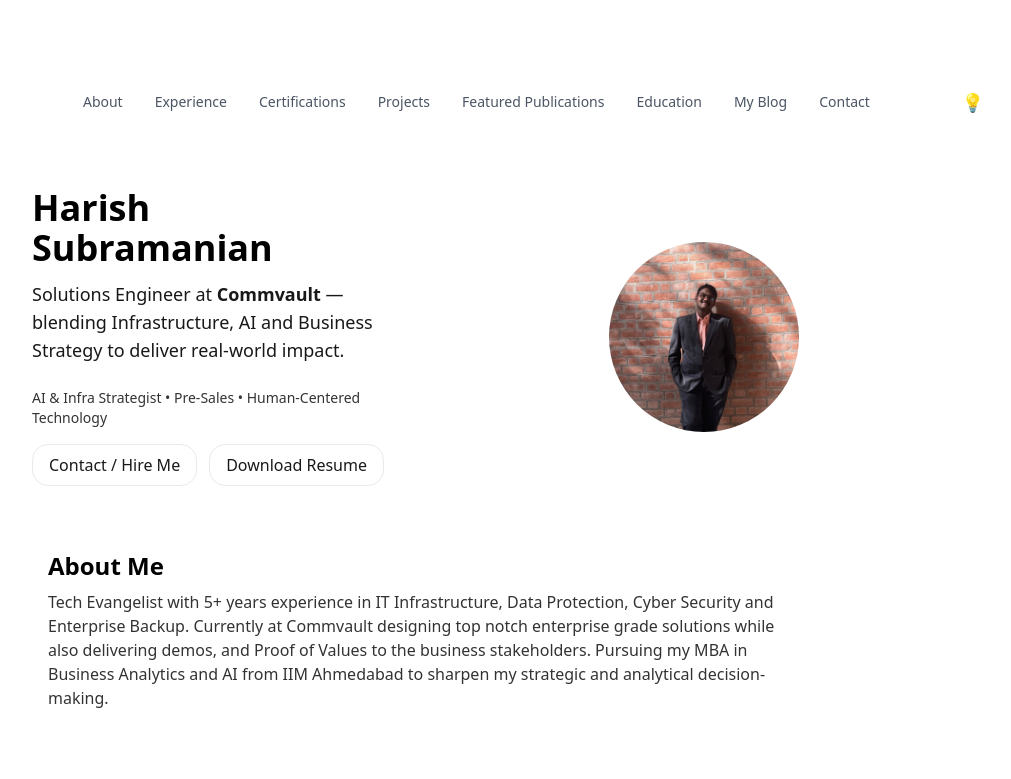
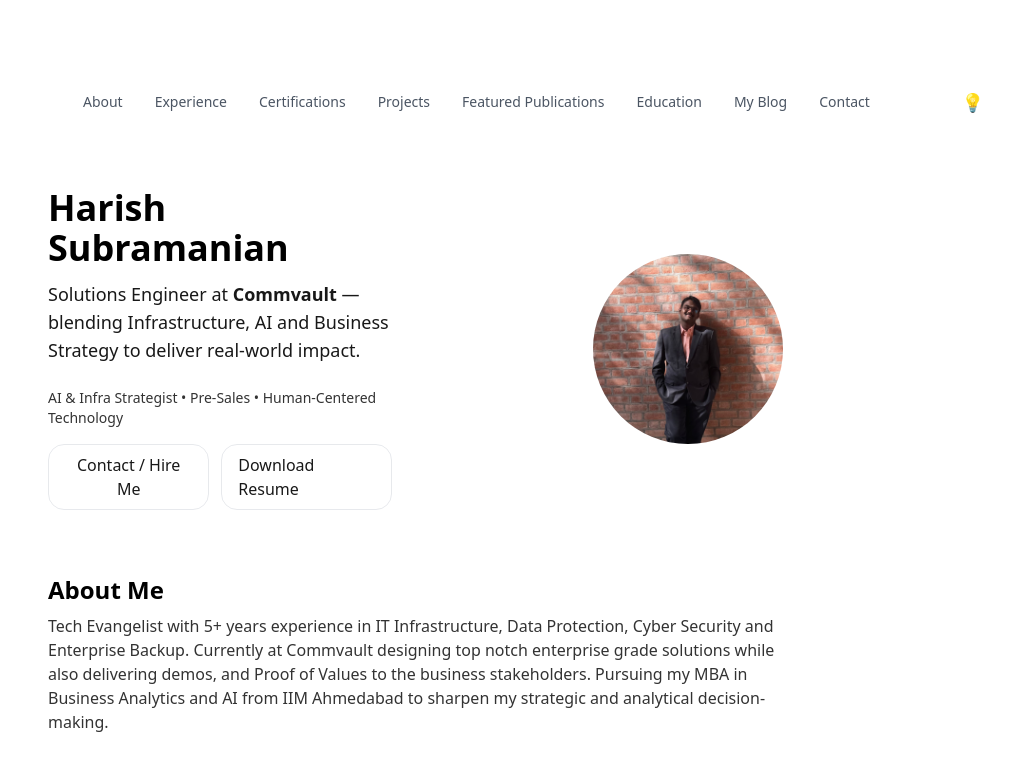
Before and after one commit to HarishS99/harish-portfolio, a Next.js app: page / in a window 1280 px wide. Shown: the top 779 px of the page, without its empty margins (224-1235 px from the left). Built offline with nearby package versions, Linux system fonts and the light colour scheme.

Commit message:
Update Hero.tsx

```diff
--- a/app/(site)/sections/Hero.tsx
+++ b/app/(site)/sections/Hero.tsx
@@ -7,7 +7,7 @@ export default function Hero() {
   return (
     <motion.section
       id="hero"
-      className="max-w-3xl mx-auto mb-16"
+      className="relative z-0 max-w-3xl mx-auto mb-16 px-4"
       initial={{ opacity: 0, y: 20 }}
       whileInView={{ opacity: 1, y: 0 }}
       transition={{ duration: 0.6 }}
```
